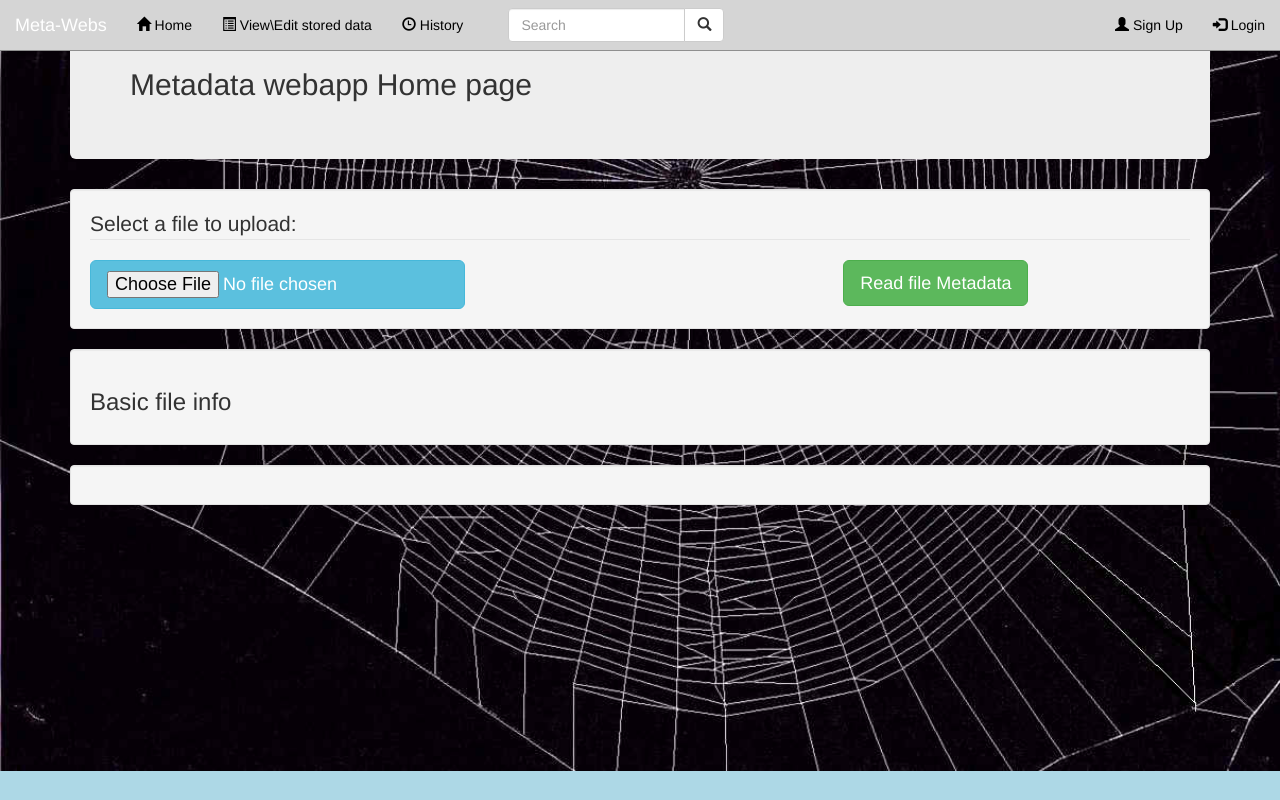
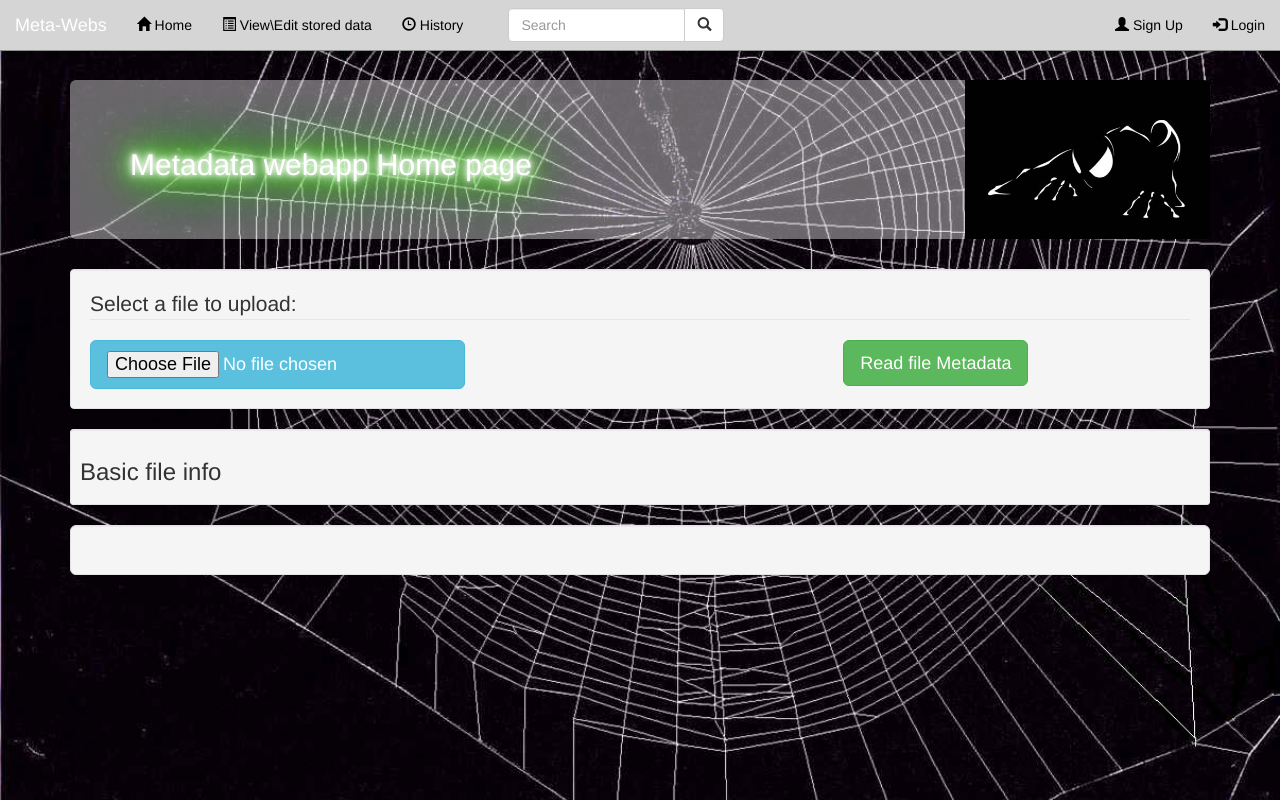
Before and after one commit to W1ldc4rdMMX/DecChallenge, a PHP site: page / in a window 1280 px wide. Run offline with PHP 8.4, Linux system fonts and the light colour scheme; data that the repository does not hold is empty.

Commit message:
playing around with css

```diff
--- a/header.html
+++ b/header.html
@@ -59,3 +59,4 @@ src="http://maxcdn.bootstrapcdn.com/bootstrap/3.3.6/js/bootstrap.min.js">
     </div>
   </div>
 </nav>
+<br><br><br><br>
--- a/styles.css
+++ b/styles.css
@@ -88,6 +88,12 @@
   }
 }
 
+
+//.well {
+//	background-color: rgba(255,255,255,0.4);
+	//background-color:  #efefef !important;
+//}
+
 body {
     background-color: lightblue;
 	 background-image: url("pics/background5.jpg");
@@ -101,13 +107,27 @@ h1 {
     margin-left: 20px;
 }
 
-.well {
-  min-height: 20px;
-  padding: 19px;
-  margin-bottom: 20px;
-  background-color: #f5f5f5;
-  border: 1px solid #e3e3e3;
-  border-radius: 4px;
-  -webkit-box-shadow: inset 0 1px 1px rgba(0, 0, 0, .05);
-          box-shadow: inset 0 1px 1px rgba(0, 0, 0, .05);
+.jumbotron {
+	background-image: url("pics/spider-man-black.jpg");
+	background-repeat:no-repeat;
+	background-color: rgba(255,255,255,0.4);
+	background-position:right center;
+	//background-size: 300px auto;
+	background-size:contain;
+	//background-size: cover;
+	//text-shadow: -23px -4px 3px rgba(202, 142, 152, 1);
+	color:#fff;
+	//background-color:#232323;
+	text-shadow:0 0 5px #fff, 0 0 10px #fff, 0 0 15px #fff, 0 0 20px #49ff18, 0 0 30px #49ff18, 0 0 40px #49ff18, 0 0 55px #49ff18, 0 0 75px #49ff18
 }
+
+//.well {
+//  min-height: 20px;
+//  padding: 19px;
+//  margin-bottom: 20px;
+//  background-color: #f5f5f5;
+//  border: 1px solid #e3e3e3;
+//  border-radius: 4px;
+//  -webkit-box-shadow: inset 0 1px 1px rgba(0, 0, 0, .05);
+//          box-shadow: inset 0 1px 1px rgba(0, 0, 0, .05);
+//}
```
Also changed, not shown: pics/Spider-Man-eyes-blue.jpg (added), pics/spider-man-black.jpg (added).
